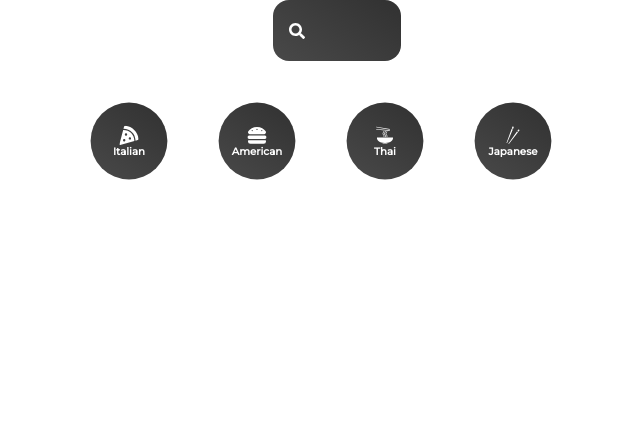
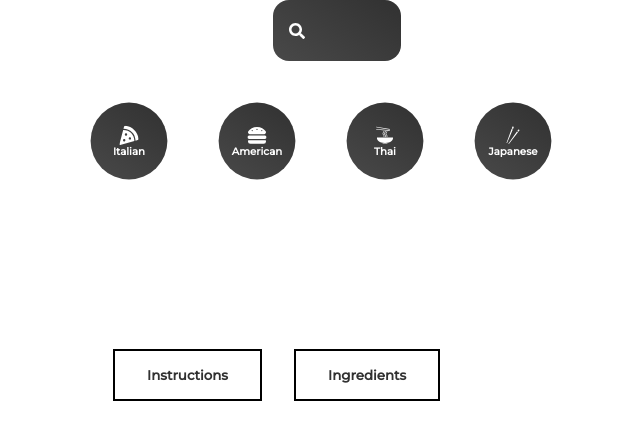
Before and after one commit to theDanielYeh/recipe-react, a React (Create React App) app: page /recipe/1 in a window 1280 px wide. Shown: the top 440 px of the page, without its empty margins (303-943 px from the left). Built offline with nearby package versions, Linux system fonts and the light colour scheme; no server answers.

Commit message:
added styled buttons to recipe component

```diff
--- a/src/pages/Recipe.jsx
+++ b/src/pages/Recipe.jsx
@@ -19,7 +19,16 @@ function Recipe() {
   }, [params.name])
 
   return (
-    <div>{details.title}</div>
+    <DetailWrapper>
+      <div>
+        <h2>{details.title}</h2>
+        <img src={details.image} alt="" />
+      </div>
+      <Info>
+        <Button>Instructions</Button>
+        <Button>Ingredients</Button>
+      </Info>
+    </DetailWrapper>
   )
 }
 
```
